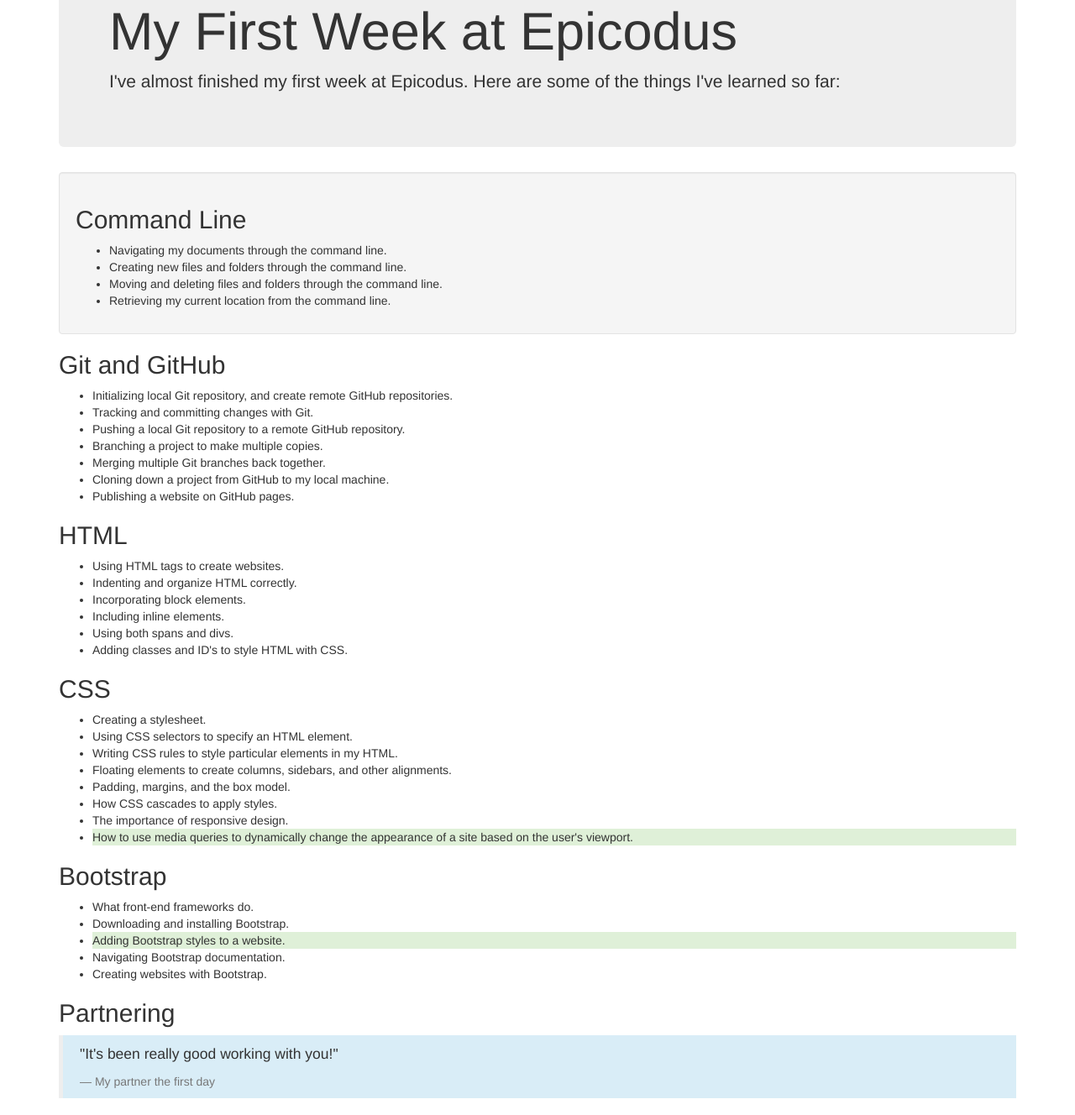
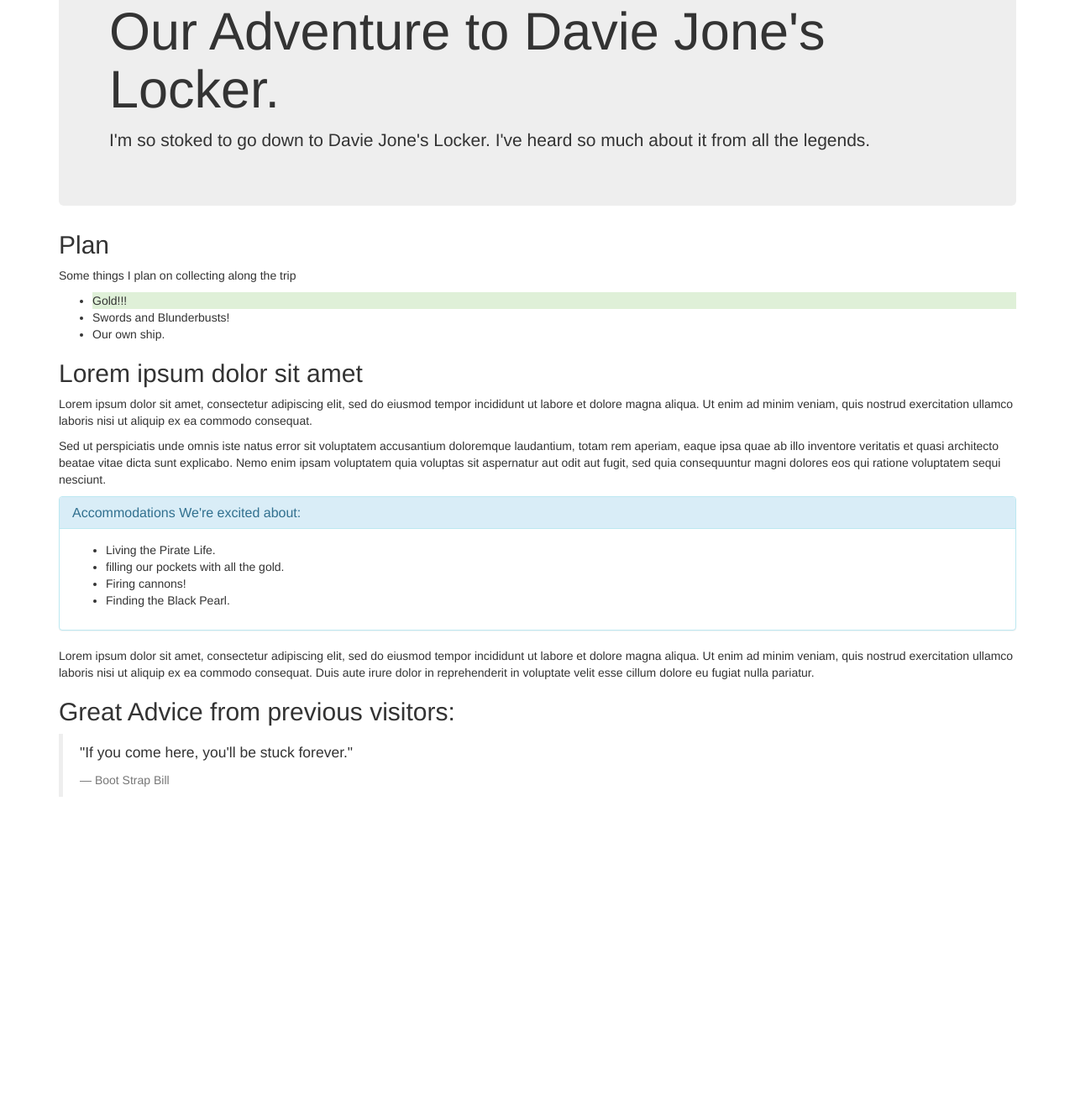
Before and after one commit to CaseyAntoine/week-in-review, a plain HTML site: page index.html in a window 1280 px wide. Shown: the part 65-1393 px from the top of the page at 84% size. After the commit the page ends 1034 px from the top, so only its background shows below. Drawn offline with Linux system fonts and the light colour scheme.

Commit message:
update index.html for project.

```diff
--- a/index.html
+++ b/index.html
@@ -2,71 +2,45 @@
 <html>
   <head>
     <link rel="stylesheet" href="css/bootstrap.css" type="text/css">
-    <title>My First Week at Epicodus</title>
+    <title>Our vacation to Davie Jone's Locker</title>
   </head>
   <body>
     <div class="container">
       <div class="jumbotron">
-        <h1>My First Week at Epicodus</h1>
-        <p>
-          I've almost finished my first week at Epicodus. Here are some of the things I've learned so far:
-        </p>
+        <h1>Our Adventure to Davie Jone's Locker.</h1>
+        <p>I'm so stoked to go down to Davie Jone's Locker. I've heard so much about it from all the legends.</p>
+      </div>
+      <h2>Plan</h2>
+      <p>Some things I plan on collecting along the trip</p>
+      <ul>
+        <li class="bg-success">Gold!!!</li>
+        <li>Swords and Blunderbusts!</li>
+        <li>Our own ship.</li>
+      </ul>
+      <h2>Lorem ipsum dolor sit amet</h2>
+      <p>Lorem ipsum dolor sit amet, consectetur adipiscing elit, sed do eiusmod tempor incididunt ut labore et dolore magna aliqua. Ut enim ad minim veniam, quis nostrud exercitation ullamco laboris nisi ut aliquip ex ea commodo consequat. </p>
+      <p>Sed ut perspiciatis unde omnis iste natus error sit voluptatem accusantium doloremque laudantium, totam rem aperiam, eaque ipsa quae ab illo inventore veritatis et quasi architecto beatae vitae dicta sunt explicabo. Nemo enim ipsam voluptatem quia voluptas sit aspernatur aut odit aut fugit, sed quia consequuntur magni dolores eos qui ratione voluptatem sequi nesciunt.</p>
 
+      <div class="panel panel-info">
+        <div class="panel-heading">
+          <h2 class="panel-title">Accommodations We're excited about:</h2>
+        </div>
+        <div class="panel-body">
+          <ul>
+            <li>Living the Pirate Life.</li>
+            <li>filling our pockets with all the gold.</li>
+            <li>Firing cannons!</li>
+            <li>Finding the Black Pearl.</li>
+          </ul>
+        </div>
       </div>
+      <p>Lorem ipsum dolor sit amet, consectetur adipiscing elit, sed do eiusmod tempor incididunt ut labore et dolore magna aliqua. Ut enim ad minim veniam, quis nostrud exercitation ullamco laboris nisi ut aliquip ex ea commodo consequat. Duis aute irure dolor in reprehenderit in voluptate velit esse cillum dolore eu fugiat nulla pariatur.</p>
+      <h2>Great Advice from previous visitors:</h2>
+      <blockquote>
+        <p>"If you come here, you'll be stuck forever."</p>
+        <footer>Boot Strap Bill</footer>
+      </blockquote>
 
-      <div class="well">
-        <h2>Command Line</h2>
-        <ul>
-          <li>Navigating my documents through the command line.</li>
-          <li>Creating new files and folders through the command line.</li>
-          <li>Moving and deleting files and folders through the command line.</li>
-          <li>Retrieving my current location from the command line.</li>
-        </ul>
-
-      </div>
-      <h2>Git and GitHub</h2>
-      <ul>
-        <li>Initializing local Git repository, and create remote GitHub repositories.</li>
-        <li>Tracking and committing changes with Git.</li>
-        <li>Pushing a local Git repository to a remote GitHub repository.</li>
-        <li>Branching a project to make multiple copies.</li>
-        <li>Merging multiple Git branches back together.</li>
-        <li>Cloning down a project from GitHub to my local machine.</li>
-        <li>Publishing a website on GitHub pages.</li>
-      </ul>
-      <h2>HTML</h2>
-      <ul>
-        <li>Using HTML tags to create websites.</li>
-        <li>Indenting and organize HTML correctly.</li>
-        <li>Incorporating block elements.</li>
-        <li>Including inline elements.</li>
-        <li>Using both spans and divs.</li>
-        <li>Adding classes and ID's to style HTML with CSS.</li>
-      </ul>
-      <h2>CSS</h2>
-      <ul>
-        <li>Creating a stylesheet.</li>
-        <li>Using CSS selectors to specify an HTML element.</li>
-        <li>Writing CSS rules to style particular elements in my HTML.</li>
-        <li>Floating elements to create columns, sidebars, and other alignments.</li>
-        <li>Padding, margins, and the box model.</li>
-        <li>How CSS cascades to apply styles.</li>
-        <li>The importance of responsive design.</li>
-        <li class="bg-success">How to use media queries to dynamically change the appearance of a site based on the user's viewport.</li>
-      </ul>
-      <h2>Bootstrap</h2>
-      <ul>
-        <li>What front-end frameworks do.</li>
-        <li>Downloading and installing Bootstrap.</li>
-        <li class="bg-success">Adding Bootstrap styles to a website.</li>
-        <li>Navigating Bootstrap documentation.</li>
-        <li>Creating websites with Bootstrap.</li>
-      </ul>
-      <h2>Partnering</h2>
-      <blockquote class="bg-info">
-        <p>"It's been really good working with you!"</p>
-        <footer>My partner the first day</footer>
-      </blockquote>
 
     </div>
   </body>
```
